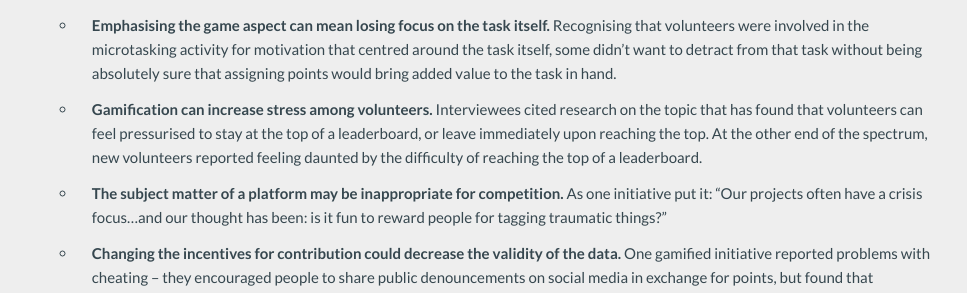
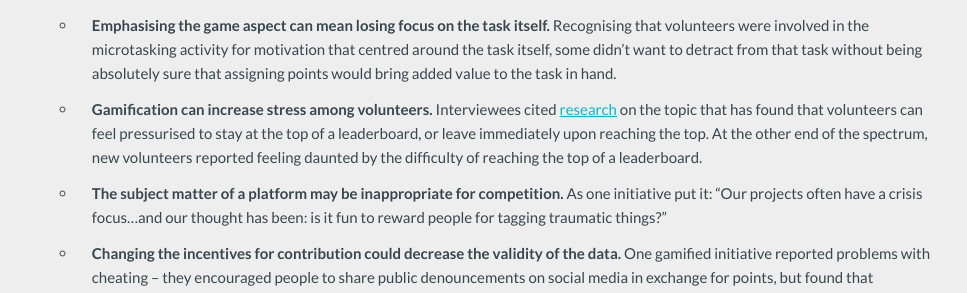
Before and after one commit to the-engine-room/library, a Jekyll site: the page built from _posts/2015-12-07-microtasking.md, in a window 1280 px wide and 900 px high, scrolled down 9168 px. Shown: the part 160-453 px from the top of the window, without its empty margins (301-1268 px from the left). Built offline with Jekyll 4.4.1, drawn with Linux system fonts in a browser that asks for light colours; nearby versions of some CDN libraries; comment, search, counter and statistics services are not loaded; part of the change alters nothing that is shown.

```diff
--- a/_posts/2015-12-07-microtasking.md
+++ b/_posts/2015-12-07-microtasking.md
@@ -178,7 +178,7 @@ Arguments against gamification included:
 
 * __Singling out individuals as ‘successful’ could discourage broader participation.__ projects that collect multiple independent classifications need to motivate as many people to participate as possible. In these cases, interviewees suggested that gamification could dissuade contributors ranked as 'less successful' from taking part. Zooniverse chooses not to build gamification into their project design, finding that people respond better to cooperative challenges than competitive ones. As a developer at Zooniverse said: “it's not about finding the one person, but finding multiple users”.
 * __Emphasising the game aspect can mean losing focus on the task itself.__ Recognising that volunteers were involved in the microtasking activity for motivation that centred around the task itself, some didn’t want to detract from that task without being absolutely sure that assigning points would bring added value to the task in hand.
-* __Gamification can increase stress among volunteers.__ Interviewees cited research on the topic that has found that volunteers can feel pressurised to stay at the top of a leaderboard, or leave immediately upon reaching the top. At the other end of the spectrum, new volunteers reported feeling daunted by the difficulty of reaching the top of a leaderboard.
+* __Gamification can increase stress among volunteers.__ Interviewees cited [research](//dl.acm.org/citation.cfm?doid=2583008.2583019) on the topic that has found that volunteers can feel pressurised to stay at the top of a leaderboard, or leave immediately upon reaching the top. At the other end of the spectrum, new volunteers reported feeling daunted by the difficulty of reaching the top of a leaderboard.
 * __The subject matter of a platform may be inappropriate for competition.__ As one initiative put it: “Our projects often have a crisis focus...and our thought has been: is it fun to reward people for tagging traumatic things?”
 * __Changing the incentives for contribution could decrease the validity of the data.__ One gamified initiative reported problems with cheating – they encouraged people to share public denouncements on social media in exchange for points, but found that volunteers were exploiting a loophole that allowed them to gain points without actually posting anything. “Cheating is something you have to deal with if you’re doing gamification,” they said.
 
```
